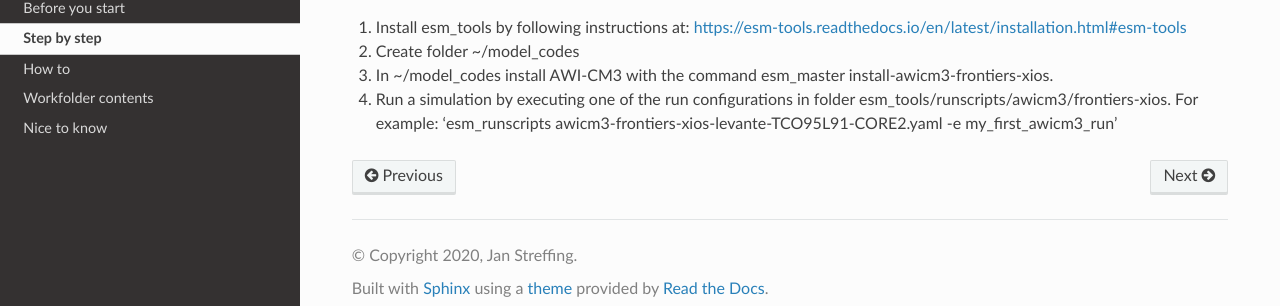
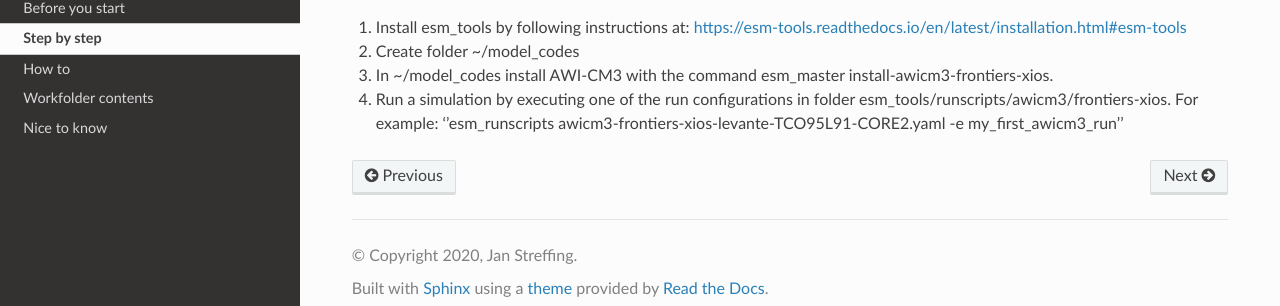
Before and after one commit to AWI-ESM/documentation_AWI-CM3, a Sphinx documentation site: the page built from source/quickstart.rst, in a window 1280 px wide. Shown: the part 144-450 px from the top of the page. Built offline with Sphinx 7.4.7 and the Read the Docs theme 2.0.0, drawn with Linux system fonts in a browser that asks for light colours.

```diff
--- a/source/quickstart.rst
+++ b/source/quickstart.rst
@@ -6,4 +6,4 @@ Step by step
 1. Install esm_tools by following instructions at: https://esm-tools.readthedocs.io/en/latest/installation.html#esm-tools
 2. Create folder ~/model_codes
 3. In ~/model_codes install AWI-CM3 with the command esm_master install-awicm3-frontiers-xios.
-4. Run a simulation by executing one of the run configurations in folder esm_tools/runscripts/awicm3/frontiers-xios. For example: 'esm_runscripts awicm3-frontiers-xios-levante-TCO95L91-CORE2.yaml -e my_first_awicm3_run'
+4. Run a simulation by executing one of the run configurations in folder esm_tools/runscripts/awicm3/frontiers-xios. For example: ''esm_runscripts awicm3-frontiers-xios-levante-TCO95L91-CORE2.yaml -e my_first_awicm3_run''
```
